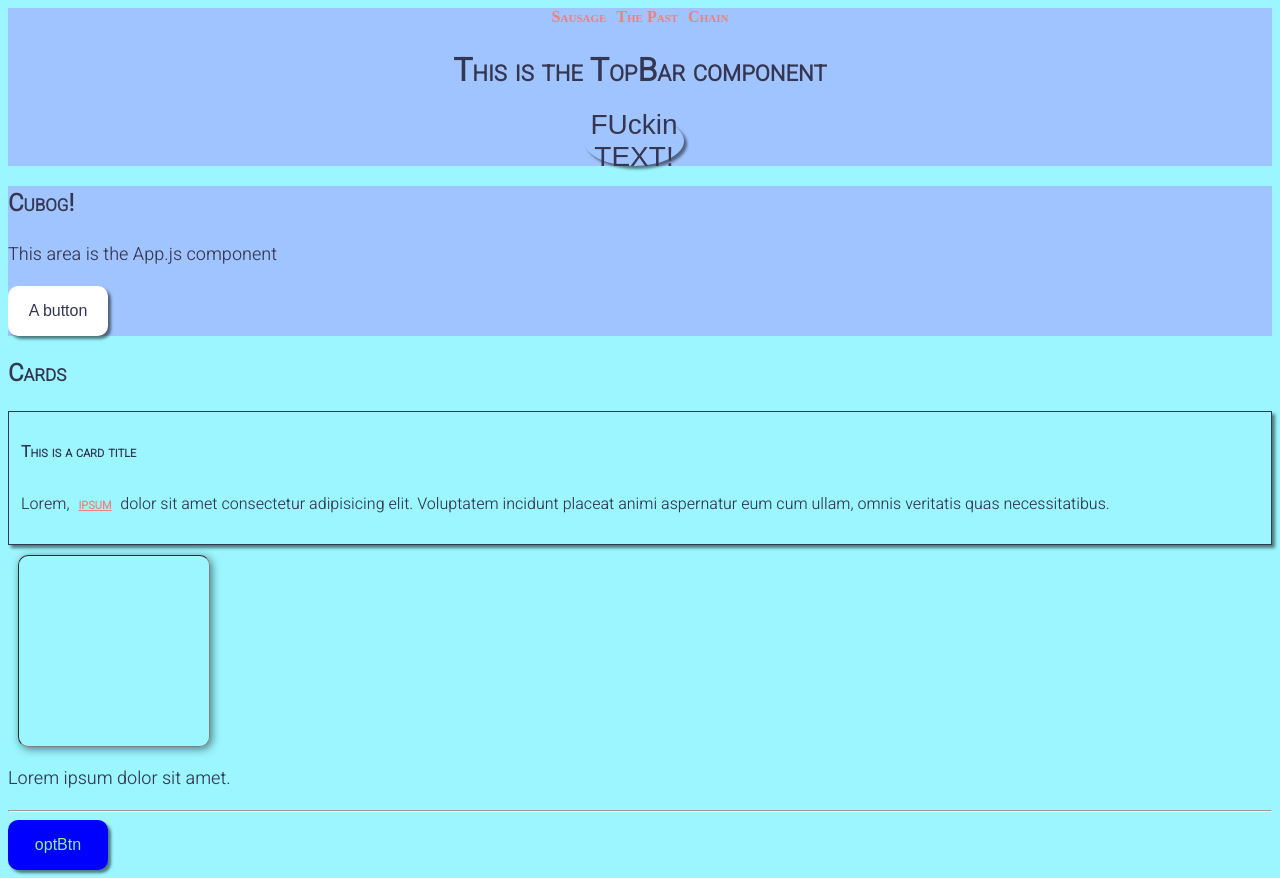
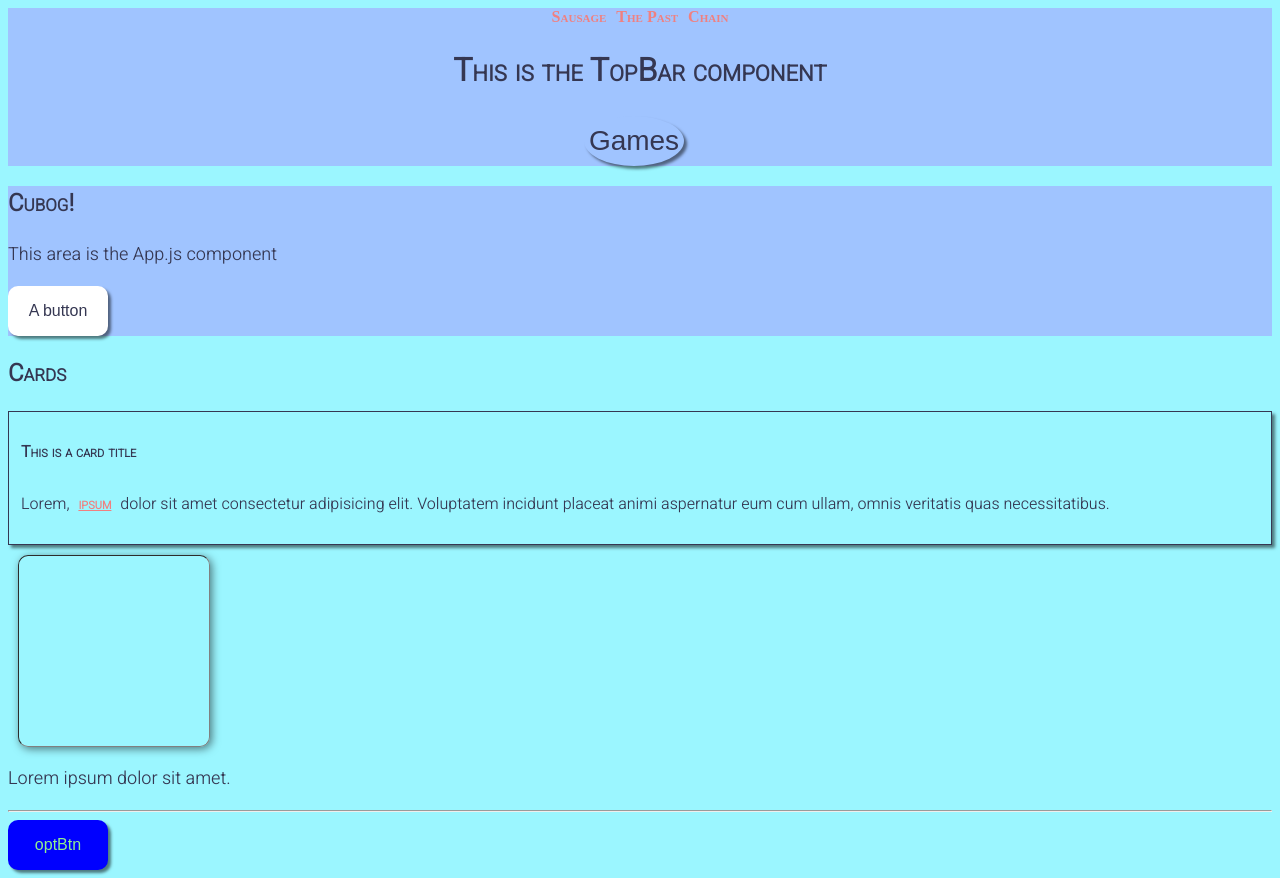
Before and after one commit to BNag87/cubog, a React (Create React App) app: page / in a window 1280 px wide. Built offline with nearby package versions, Linux system fonts and the light colour scheme.

Commit message:
stling fixes

```diff
--- a/src/components/C-Topbar.js
+++ b/src/components/C-Topbar.js
@@ -21,8 +21,8 @@ const [drawerOpen, set_drawerOpen] = useState(false)
                 <h1>This is the TopBar component</h1>
             </div>
 
-            <IconButton size="large" edge="start" color="inherit" aria-label="logo" onClick={() => set_drawerOpen(true)}>
-                FUckin TEXT!
+            <IconButton size="large" edge="start"  color="inherit" aria-label="logo" onClick={() => set_drawerOpen(true)}>
+                Games
             </IconButton>
 
             <Drawer anchor="top" open={drawerOpen} onClose={() => set_drawerOpen(false)}>
```
